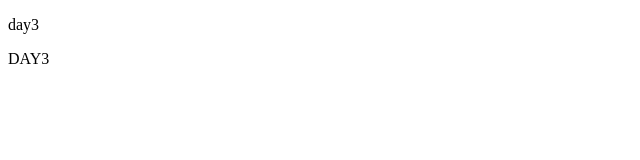
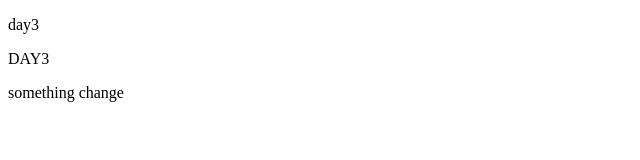
Before and after one commit to Jerry-0128/test, a plain HTML site: page day3.html in a window 1280 px wide. Shown: the whole page, without its empty margins (0-640 px from the left). Drawn offline with Linux system fonts and the light colour scheme.

Commit message:
20230131

```diff
--- a/day3.html
+++ b/day3.html
@@ -9,5 +9,6 @@
 <body>
     <p>day3</p>
     <p>DAY3</p>
+    <p>something change</p>
 </body>
 </html>
```
